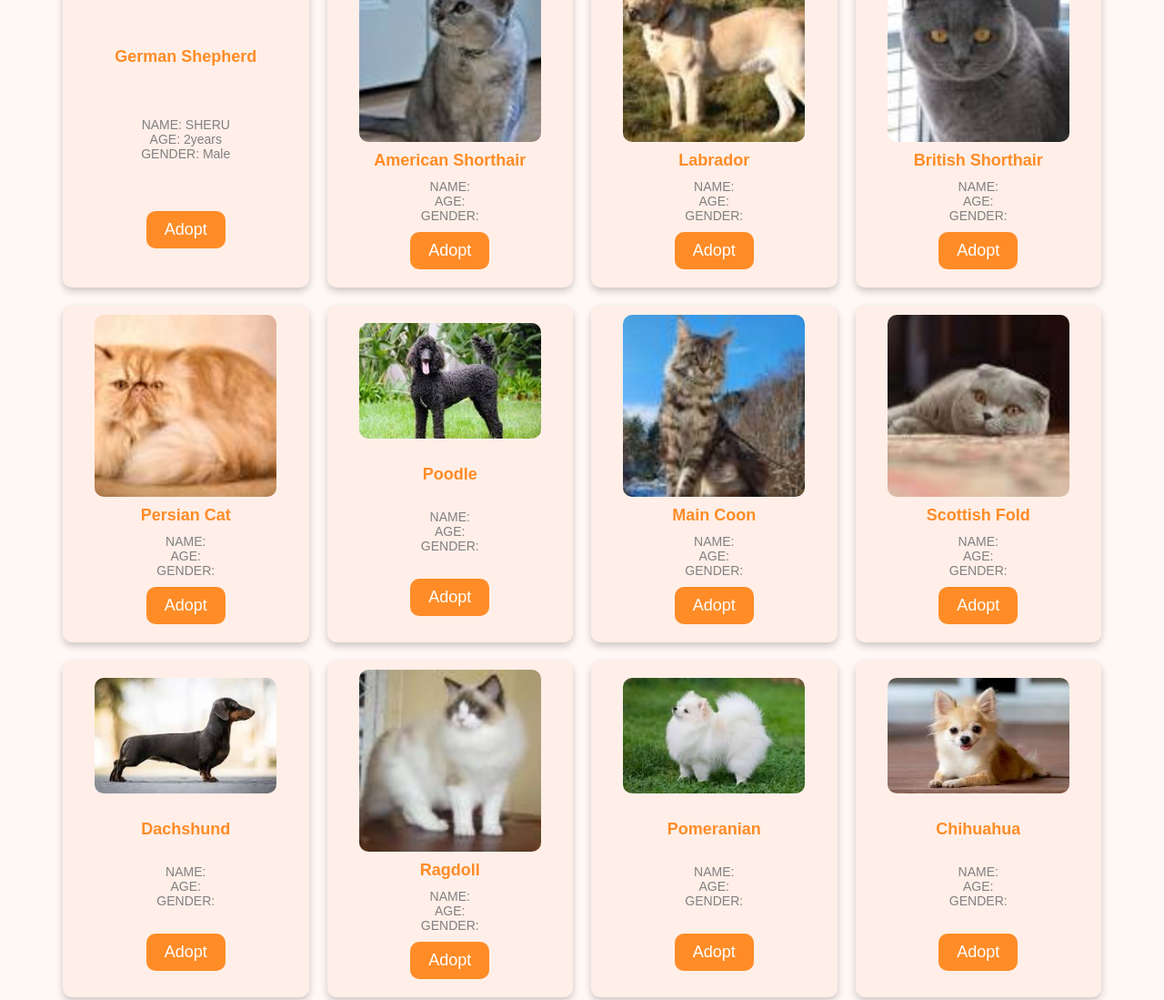
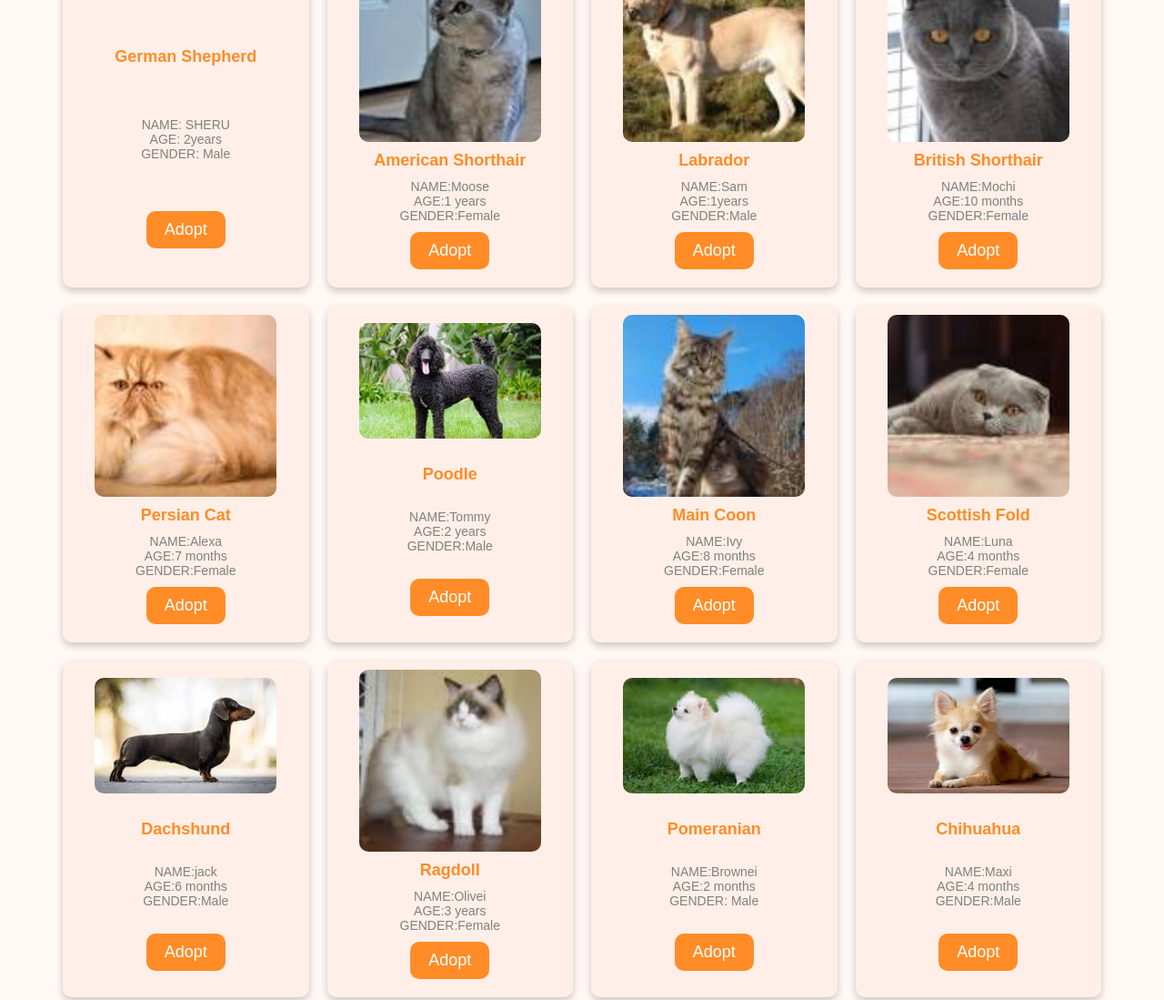
Before and after one commit to AmanSingh81757/Whiskers, a plain HTML site: page adopt.html in a window 1280 px wide. Shown: the part 821-1920 px from the top of the page at 91% size. Drawn offline with nearby package versions, Linux system fonts and the light colour scheme; a web font is replaced by a local one.

Commit message:
Update adopt.html

```diff
--- a/adopt.html
+++ b/adopt.html
@@ -73,93 +73,93 @@
         <div class="card">
             <img src="animal/american.jpg" alt="American Shorthair">
             <h1>American Shorthair</h1>
-            <p>NAME: <br> AGE: <br> GENDER: </p>
+            <p>NAME:Moose <br> AGE:1 years <br> GENDER:Female </p>
             <button class="adopt-btn">Adopt</button>
         </div>
         <div class="card">
             <img src="animal/labra.jpg" alt="Labrador">
             <h1>Labrador</h1>
-            <p>NAME: <br> AGE: <br> GENDER: </p>
+            <p>NAME:Sam <br> AGE:1years <br> GENDER:Male </p>
             <button class="adopt-btn">Adopt</button>
         </div>
         <div class="card">
             <img src="animal/british.jpg" alt="British Shorthair">
             <h1>British Shorthair</h1>
-            <p>NAME: <br> AGE: <br> GENDER: </p>
+            <p>NAME:Mochi <br> AGE:10 months <br> GENDER:Female </p>
             <button class="adopt-btn">Adopt</button>
         </div>
         <div class="card">
             <img src="animal/persian.jpg" alt="Persian Cat">
             <h1>Persian Cat</h1>
-            <p>NAME: <br> AGE: <br> GENDER: </p>
+            <p>NAME:Alexa<br> AGE:7 months <br> GENDER:Female </p>
             <button class="adopt-btn">Adopt</button>
         </div>
         <div class="card">
             <img src="animal/poodle.jpg" alt="Poodle">
             <h1>Poodle</h1>
-            <p>NAME: <br> AGE: <br> GENDER: </p>
+            <p>NAME:Tommy <br> AGE:2 years <br> GENDER:Male </p>
             <button class="adopt-btn">Adopt</button>
         </div>
         <div class="card">
             <img src="animal/main.jpg" alt="Maine Coon">
             <h1>Main Coon</h1>
-            <p>NAME: <br> AGE: <br> GENDER: </p>
+            <p>NAME:Ivy <br> AGE:8 months <br> GENDER:Female </p>
             <button class="adopt-btn">Adopt</button>
         </div>
         <div class="card">
             <img src="animal/scottish.jpg" alt="Scottish Fold">
             <h1>Scottish Fold</h1>
-            <p>NAME: <br> AGE: <br> GENDER: </p>
+            <p>NAME:Luna <br> AGE:4 months <br> GENDER:Female </p>
             <button class="adopt-btn">Adopt</button>
         </div>
         <div class="card">
             <img src="animal/dachshund.jpg" alt="Dachshund">
             <h1>Dachshund</h1>
-            <p>NAME: <br> AGE: <br> GENDER: </p>
+            <p>NAME:jack <br> AGE:6 months <br> GENDER:Male </p>
             <button class="adopt-btn">Adopt</button>
         </div>
 
         <div class="card">
             <img src="animal/ragdoll.jpg" alt="Ragdoll">
             <h1>Ragdoll</h1>
-            <p>NAME: <br> AGE: <br> GENDER: </p>
+            <p>NAME:Olivei <br> AGE:3 years <br> GENDER:Female </p>
             <button class="adopt-btn">Adopt</button>
         </div>
 
         <div class="card">
             <img src="animal/pomeranian.jpg" alt="Pomeranian">
             <h1>Pomeranian</h1>
-            <p>NAME: <br> AGE: <br> GENDER: </p>
+            <p>NAME:Brownei <br> AGE:2 months <br> GENDER: Male</p>
             <button class="adopt-btn">Adopt</button>
         </div>
         <div class="card">
             <img src="animal/chihuahua.jpg" alt="Chihuahua">
             <h1>Chihuahua</h1>
-            <p>NAME: <br> AGE: <br> GENDER: </p>
+            <p>NAME:Maxi <br> AGE:4 months <br> GENDER:Male </p>
             <button class="adopt-btn">Adopt</button>
         </div>
         <div class="card">
             <img src="animal/siamese.jpg" alt="Siamese Cat">
             <h1>Siamese Cat</h1>
-            <p>NAME: <br> AGE: <br> GENDER: </p>
+            <p>NAME:kitty <br> AGE:1.5 years <br> GENDER:Female </p>
             <button class="adopt-btn">Adopt</button>
         </div>
         <div class="card">
             <img src="animal/great.jpg" alt="Great Dane">
             <h1>Great Dane</h1>
-            <p>NAME: <br> AGE: <br> GENDER: </p>
+            <p>NAME:Cheeku <br> AGE:10 months <br> GENDER:Male </p>
             <button class="adopt-btn">Adopt</button>
         </div>
         <div class="card">
             <img src="animal/exotic.jpg" alt="Exotic Shorthair">
             <h1>Exotic Shorthair</h1>
-            <p>NAME: <br> AGE: <br> GENDER: </p>
+            <p>NAME:Sweety <br> AGE:8 months <br> GENDER:Female </p>
             <button class="adopt-btn">Adopt</button>
         </div>
         <div class="card">
             <img src="animal/golden.jpg" alt="Golden Retriever">
             <h1>Golden Retriever</h1>
-            <p>NAME: <br> AGE: <br> GENDER: </p>
+            <p>NAME:Rocky <br> AGE:3 years <br> GENDER:Male </p>
             <button class="adopt-btn">Adopt</button>
         </div>
     </div>
```
